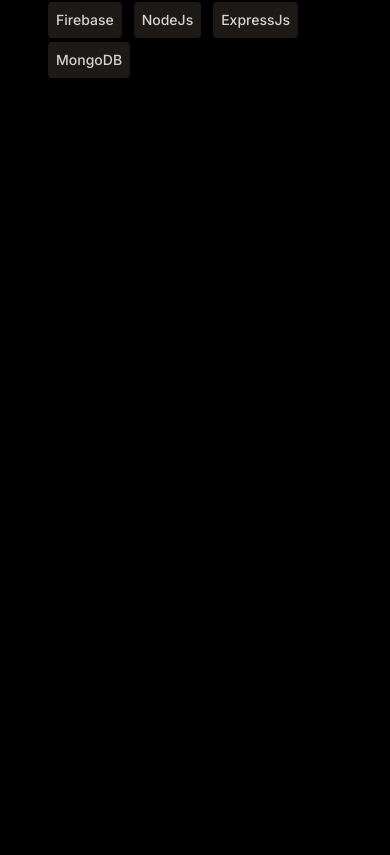
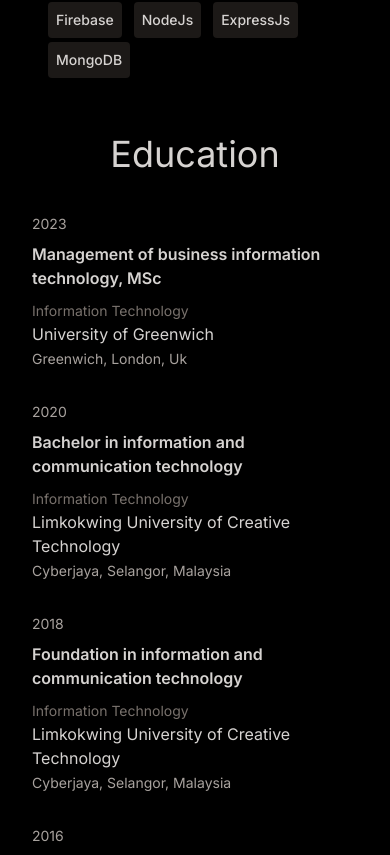
Before and after one commit to Md-shahien-khan/mdKhan-Portfolio, a React (Vite) app: page / in a window 390 px wide. Shown: the part 3349-4204 px from the top of the page. Before the commit the page ends 3475 px from the top, so only its background shows below. Built offline with nearby package versions, Linux system fonts and the light colour scheme.

Commit message:
added education part

```diff
--- a/src/Education/Education.jsx
+++ b/src/Education/Education.jsx
@@ -1,9 +1,44 @@
-import React from 'react';
+import { useEffect, useState } from "react";
 
 const Education = () => {
+    const [education, setEducation] = useState([]);
+
+    useEffect(() => {
+        fetch('education.json')
+            .then(res => res.json())
+            .then(data => {
+                console.log("Fetched data:", data);
+                setEducation(data);
+            })
+            .catch(err => {
+                console.error("Error fetching education data:", err);
+            });
+    }, []);
+
     return (
         <div>
-
+            <h2 className="my-10 md:my-20 text-center text-4xl">Education</h2>
+            <div>
+                {education.map((edu, index) => {
+                    return (
+                        <div key={index} className="mb-8 flex flex-wrap lg:justify-center">
+                            <div className="w-full lg:w-1/4">
+                                <p className="mb-2 text-sm text-stone-400">
+                                    {edu.PassingYear}
+                                </p>
+                            </div>
+                            <div className="w-full max-w-xl lg:w-3/4">
+                                <h3 className="mb-2 font-semibold">
+                                    {edu.CourseName}
+                                </h3>
+                                <span className="text-sm text-stone-500">{edu.Field}</span>
+                                <h3>{edu.UniversityName}</h3>
+                                <span className="text-sm text-stone-400">{edu.Location}</span>
+                            </div>
+                        </div>
+                    );
+                })}
+            </div>
         </div>
     );
 };
--- a/src/Projects/Projects.jsx
+++ b/src/Projects/Projects.jsx
@@ -4,11 +4,11 @@
     const [projects, setProjects] = useState([]);
 
     useEffect(() => {
-        fetch('projects.json')  // Adjust the path if necessary
+        fetch('projects.json')
             .then(res => res.json())
             .then(data => {
-                console.log("Fetched data:", data);  // Log the data to verify the structure
-                setProjects(data);  // Directly set the array since it's not wrapped in an object
+                // console.log("Fetched data:", data);
+                setProjects(data);
             })
             .catch(err => {
                 console.error("Error fetching projects:", err);
@@ -17,7 +17,7 @@
 
     return (
         <div>
-            <h2 className="my-10 text-center text-4xl">Projects</h2>
+            <h2 className="my-10 md:my-20 text-center text-4xl">Projects</h2>
             <div className="">
                 {projects.length > 0 ? (
                     projects.map((project) => (
```
